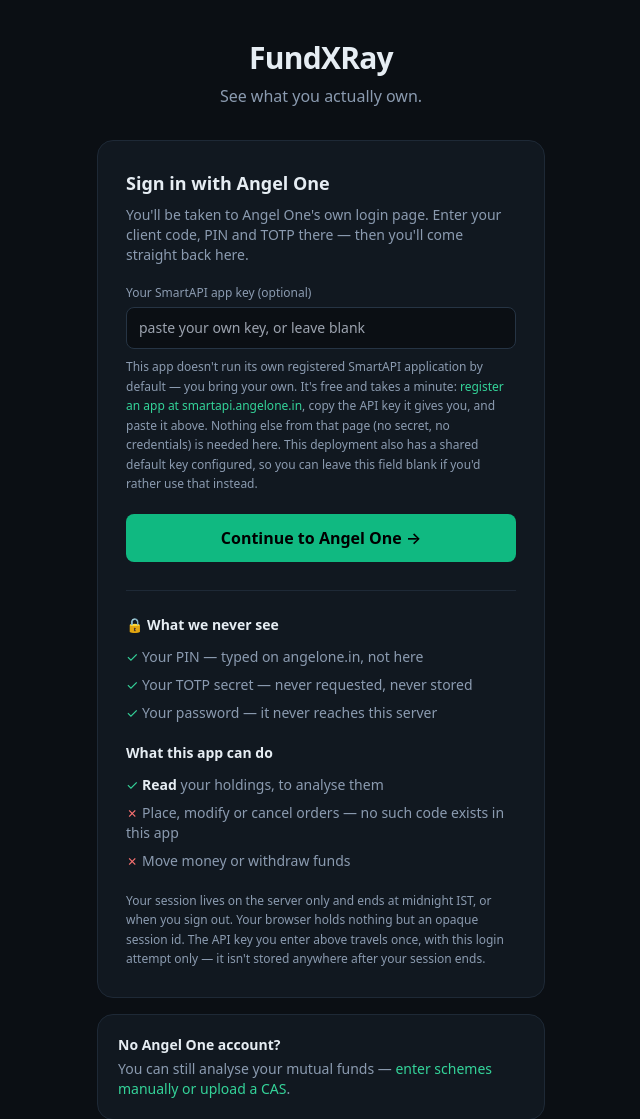
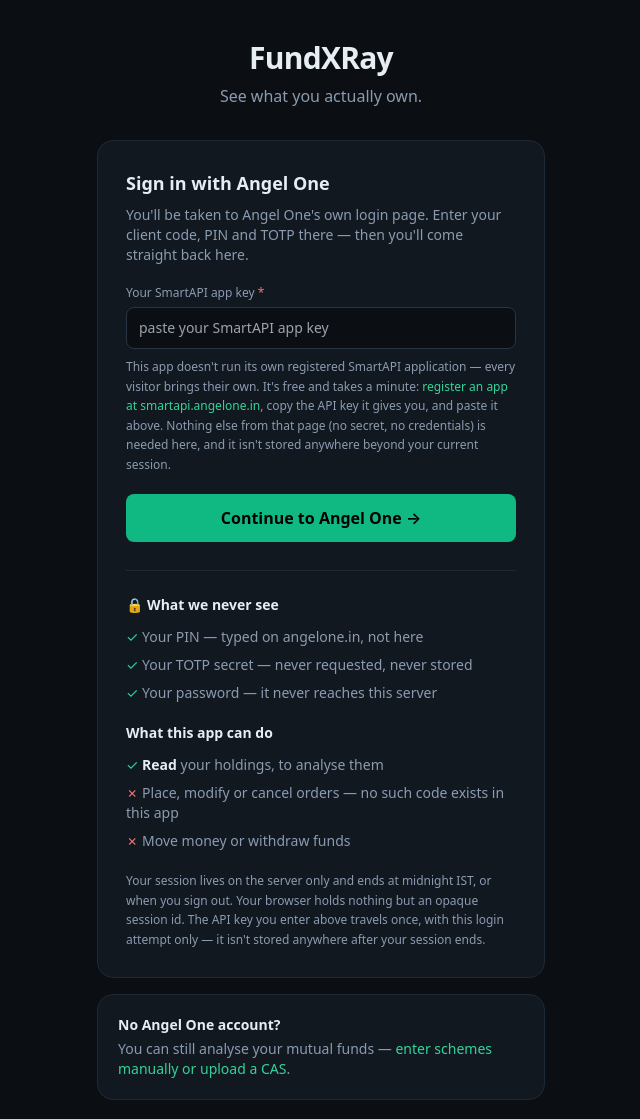
Before and after one commit to aadarshsenapati/fundxray, a FastAPI app: page / in a window 1280 px wide. Shown: the top 1119 px of the page, without its empty margins (319-959 px from the left). Run offline with FastAPI, Linux system fonts and the light colour scheme; parts of the project's set-up code (start-up, migrations or seed data) failed here and were passed over; some libraries are stand-ins or nearby versions.

Commit message:
Require SmartAPI app key in login form
Updated the login form to require a SmartAPI app key and improved the instructional text.

```diff
--- a/serving/web/templates/index.html
+++ b/serving/web/templates/index.html
@@ -30,21 +30,18 @@
 
     <form id="loginForm" action="/login" method="get" class="mb-1">
       <label class="block text-xs muted mb-1.5" for="apiKey">
-        Your SmartAPI app key <span class="muted">(optional)</span>
+        Your SmartAPI app key <span class="text-red-400">*</span>
       </label>
-      <input type="text" id="apiKey" name="api_key" placeholder="paste your own key, or leave blank"
+      <input type="text" id="apiKey" name="api_key" placeholder="paste your SmartAPI app key" required
              class="w-full px-3 py-2.5 text-sm mb-2" autocomplete="off" spellcheck="false"/>
       <p class="text-xs muted mb-5 leading-relaxed">
-        This app doesn't run its own registered SmartAPI application by default &mdash;
-        you bring your own. It's free and takes a minute:
+        This app doesn't run its own registered SmartAPI application &mdash; every
+        visitor brings their own. It's free and takes a minute:
         <a href="https://smartapi.angelone.in/" target="_blank" rel="noopener"
            class="text-emerald-400 hover:underline">register an app at smartapi.angelone.in</a>,
         copy the API key it gives you, and paste it above. Nothing else from that page
-        (no secret, no credentials) is needed here.
-        <span id="defaultKeyNote" class="hidden">
-          This deployment also has a shared default key configured, so you can leave
-          this field blank if you'd rather use that instead.
-        </span>
+        (no secret, no credentials) is needed here, and it isn't stored anywhere
+        beyond your current session.
       </p>
       <button type="submit"
               class="block w-full text-center bg-emerald-500 hover:bg-emerald-400 text-black font-semibold px-5 py-3 rounded-lg transition">
@@ -91,14 +88,13 @@
 </div>
 
 <script>
-// If this deployment has its own default SmartAPI key configured, /health
-// reports smartapi_configured: true — surface that so visitors know leaving
-// the field blank is a valid choice, not an error.
-fetch("/health").then(r => r.json()).then(d => {
-  if (d.smartapi_configured) {
-    document.getElementById("defaultKeyNote").classList.remove("hidden");
+document.getElementById("loginForm").addEventListener("submit", (e) => {
+  const key = document.getElementById("apiKey").value.trim();
+  if (!key) {
+    e.preventDefault();
+    document.getElementById("apiKey").focus();
   }
-}).catch(() => {});
+});
 </script>
 </body>
 </html>
```
